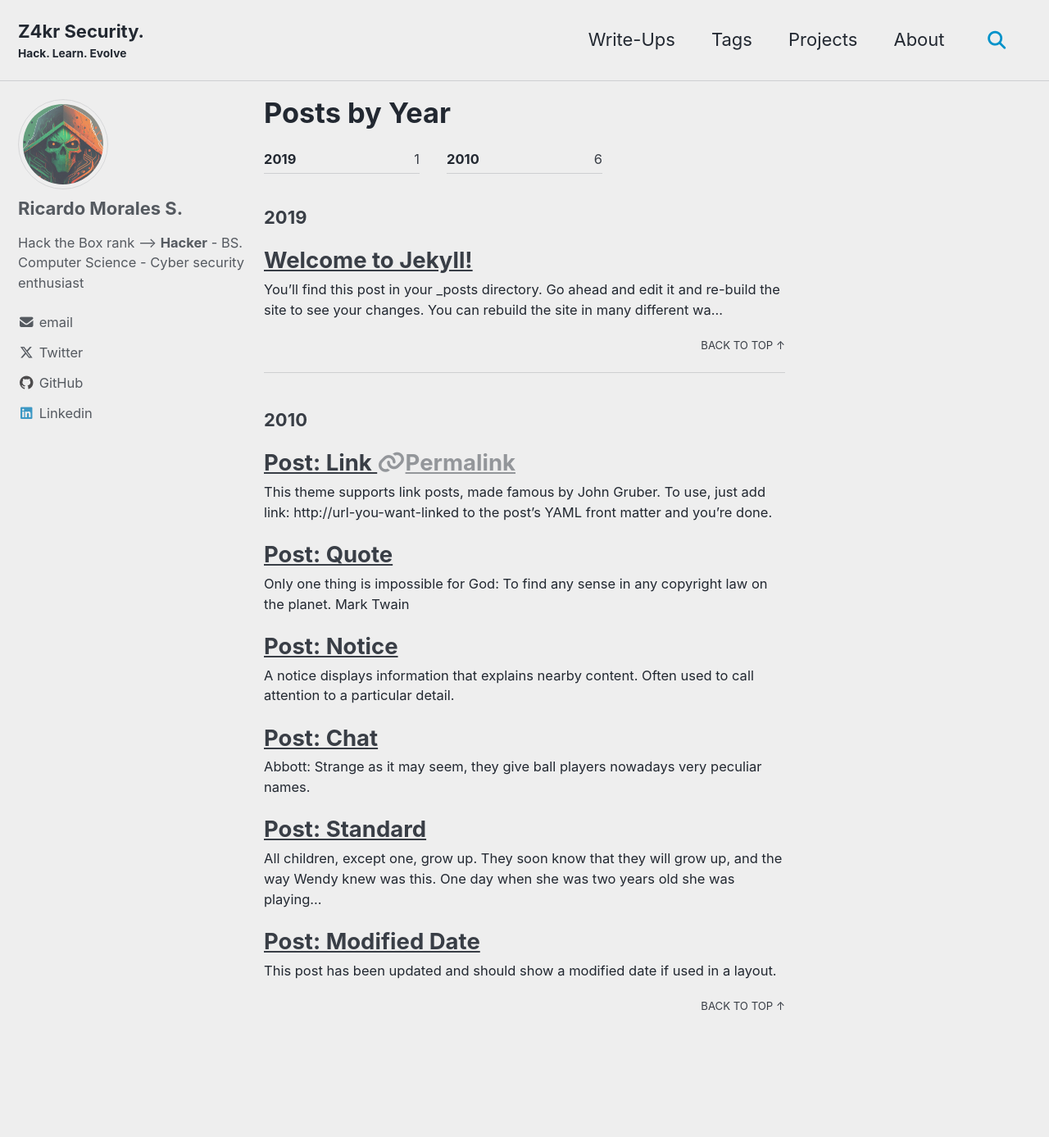
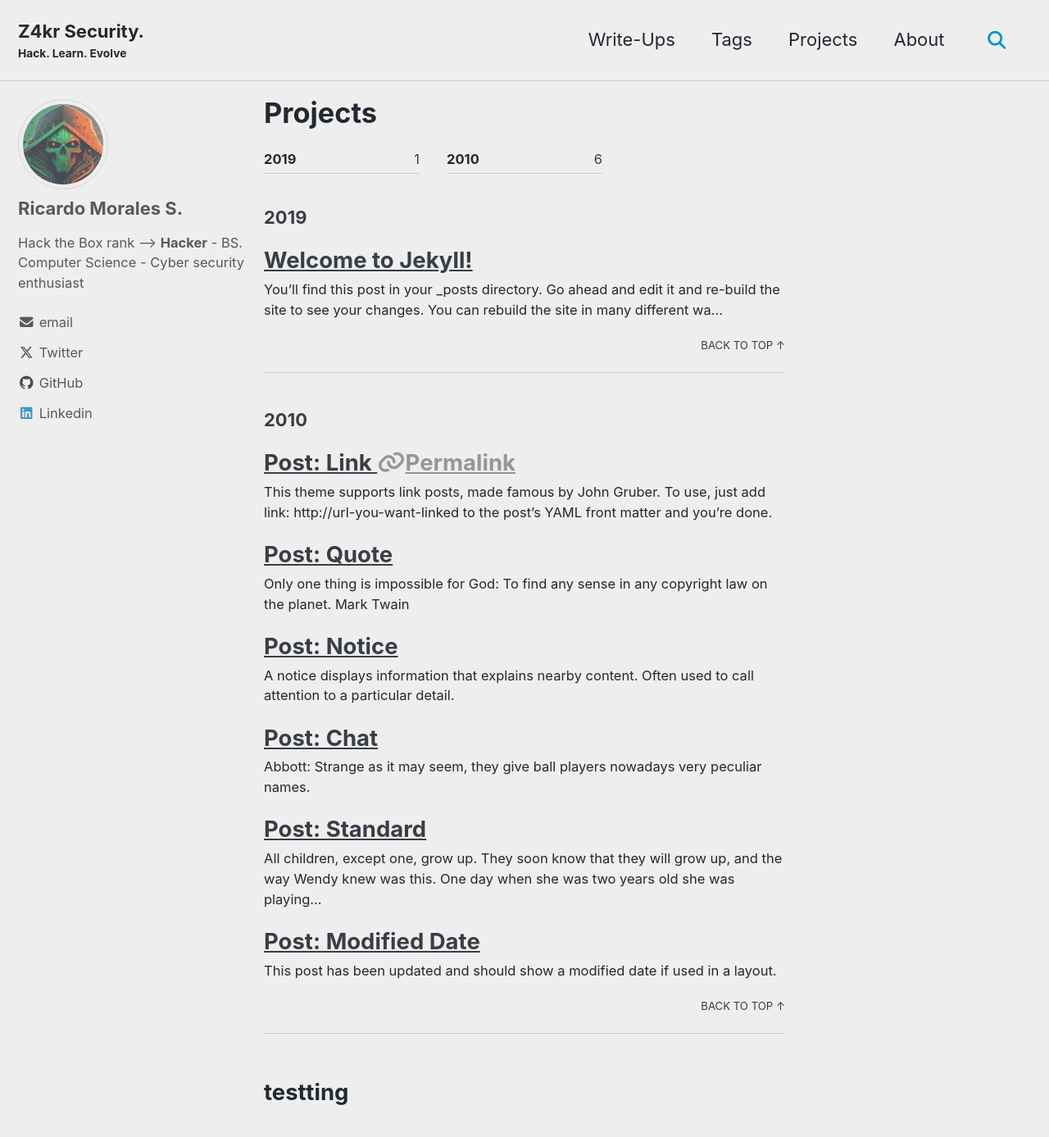
Before and after one commit to Z4kr-Sec/Z4kr-Sec.github.io, a Jekyll site: the page built from _pages/Projects.md, in a window 1280 px wide and 1400 px high. Shown: the top 1387 px of the window at 82% size. Built offline with Jekyll 4.4.1, drawn with Linux system fonts in a browser that asks for light colours; cached includes are drawn as plain includes.

Commit message:
checking flow

```diff
--- a/_layouts/posts.html
+++ b/_layouts/posts.html
@@ -28,3 +28,5 @@
     <a href="#page-title" class="back-to-top">{{ site.data.ui-text[site.locale].back_to_top | default: 'Back to Top' }} &uarr;</a>
   </section>
 {% endfor %}
+
+<h2>testting</h2>
--- a/_pages/year-archive.md
+++ b/_pages/Projects.md
@@ -1,6 +1,6 @@
 ---
-title: "Posts by Year"
-permalink: /posts/
+title: "Projects"
+permalink: /Projects/
 layout: posts
 author_profile: true
 ---
```
Also changed, not shown: _pages/Write-ups.md (+1 -0 lines), _pages/tag-archive.md (+1 -1 lines).
